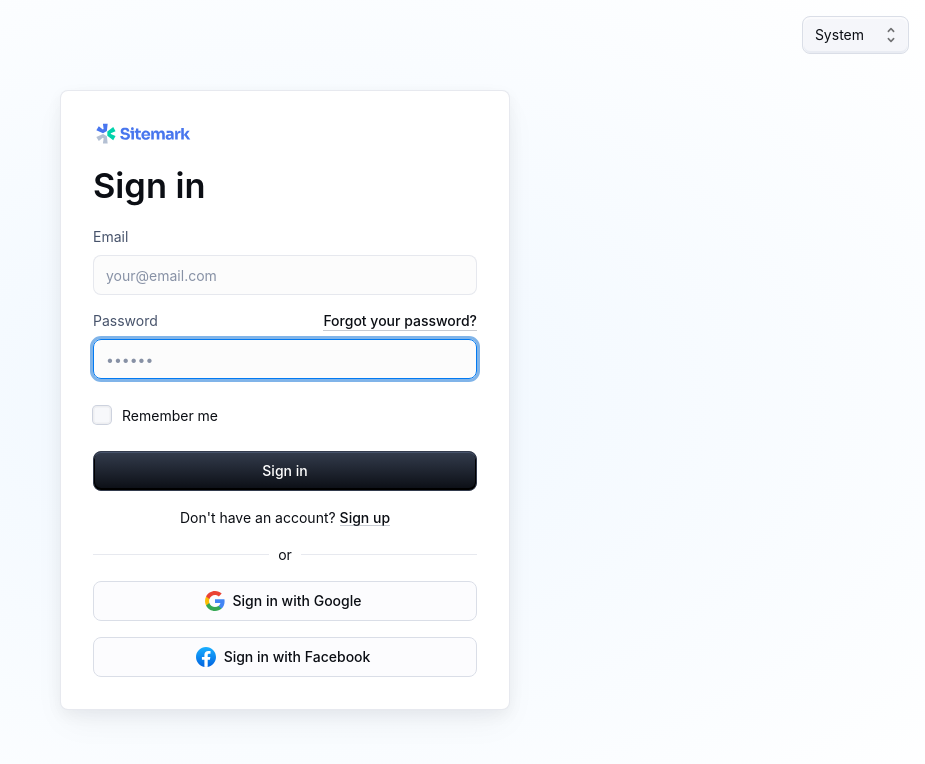
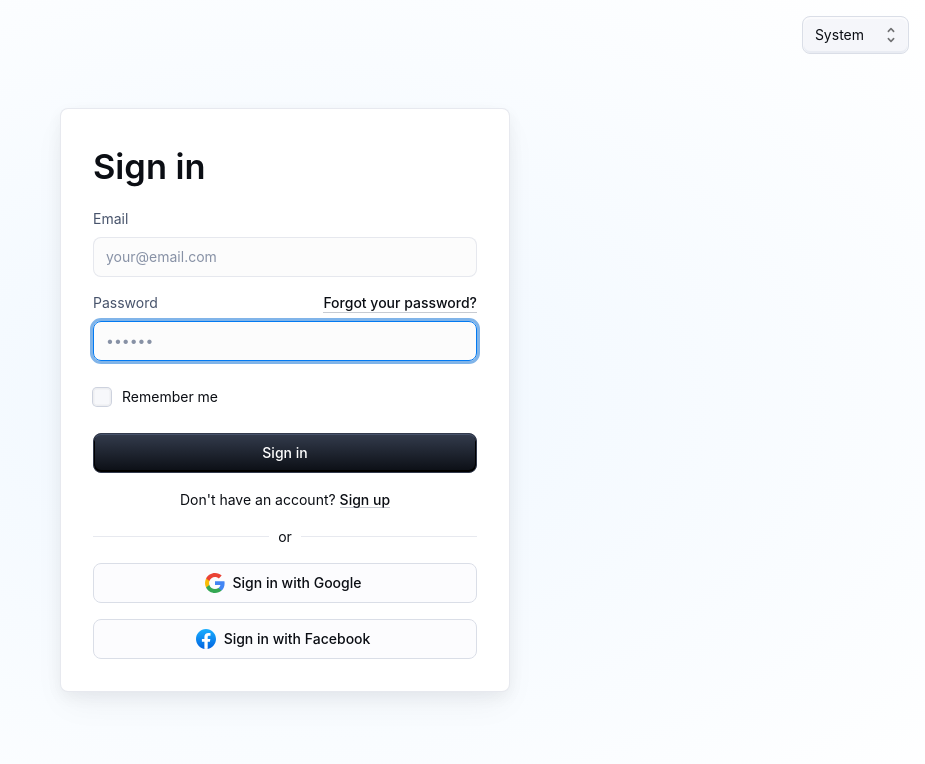
Before and after one commit to psharma1005/spotify-music-taste-wrapper, a React (Create React App) app in the folder SpotifyWrapperApp/frontend/: page /login in a window 1280 px wide. Shown: the top 764 px of the page, without its empty margins (355-1280 px from the left). Built offline with nearby package versions, Linux system fonts and the light colour scheme.

Commit message:
deleted picture on signin

```diff
--- a/SpotifyWrapperApp/frontend/src/sign-in/SignIn.js
+++ b/SpotifyWrapperApp/frontend/src/sign-in/SignIn.js
@@ -120,7 +120,7 @@ export default function SignIn(props) {
       <SignInContainer direction="column" justifyContent="space-between">
         <ColorModeSelect sx={{ position: 'fixed', top: '1rem', right: '1rem' }} />
         <Card variant="outlined">
-          <SitemarkIcon />
+
           <Typography
             component="h1"
             variant="h4"
```
